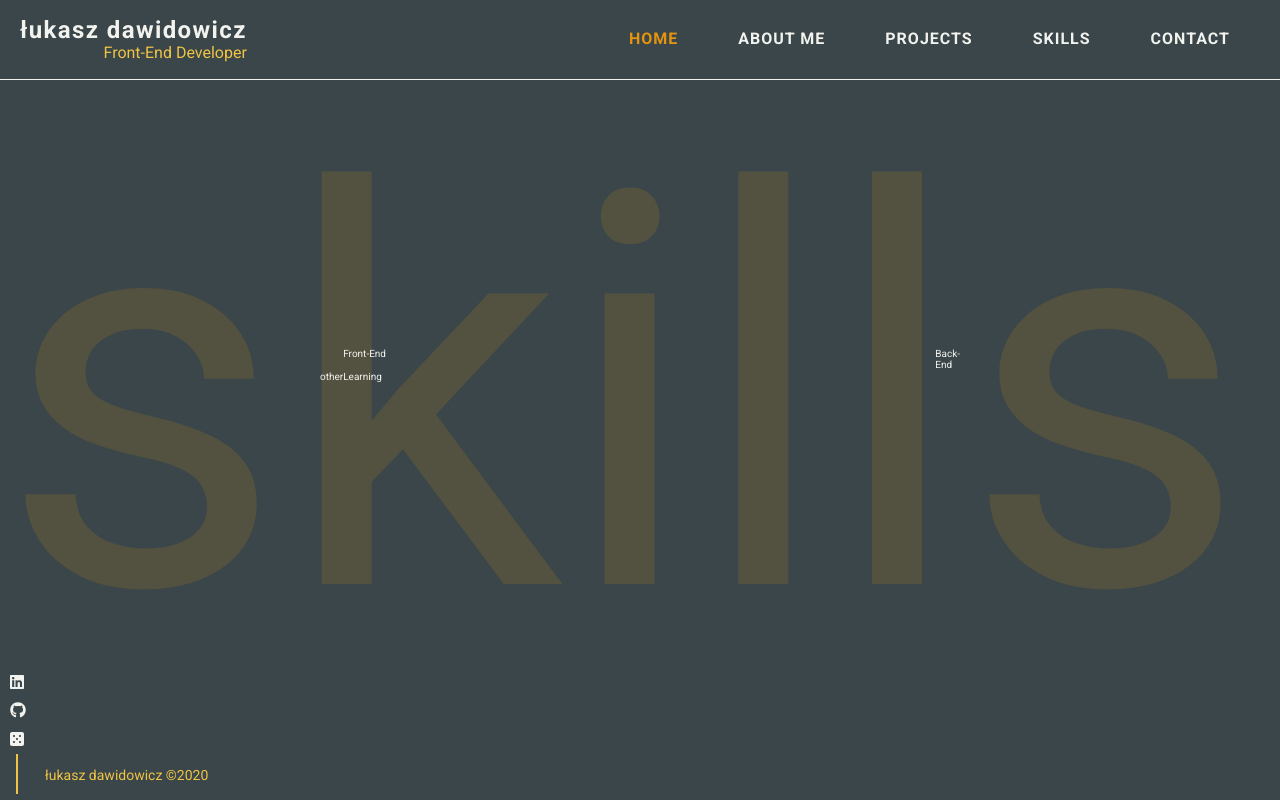
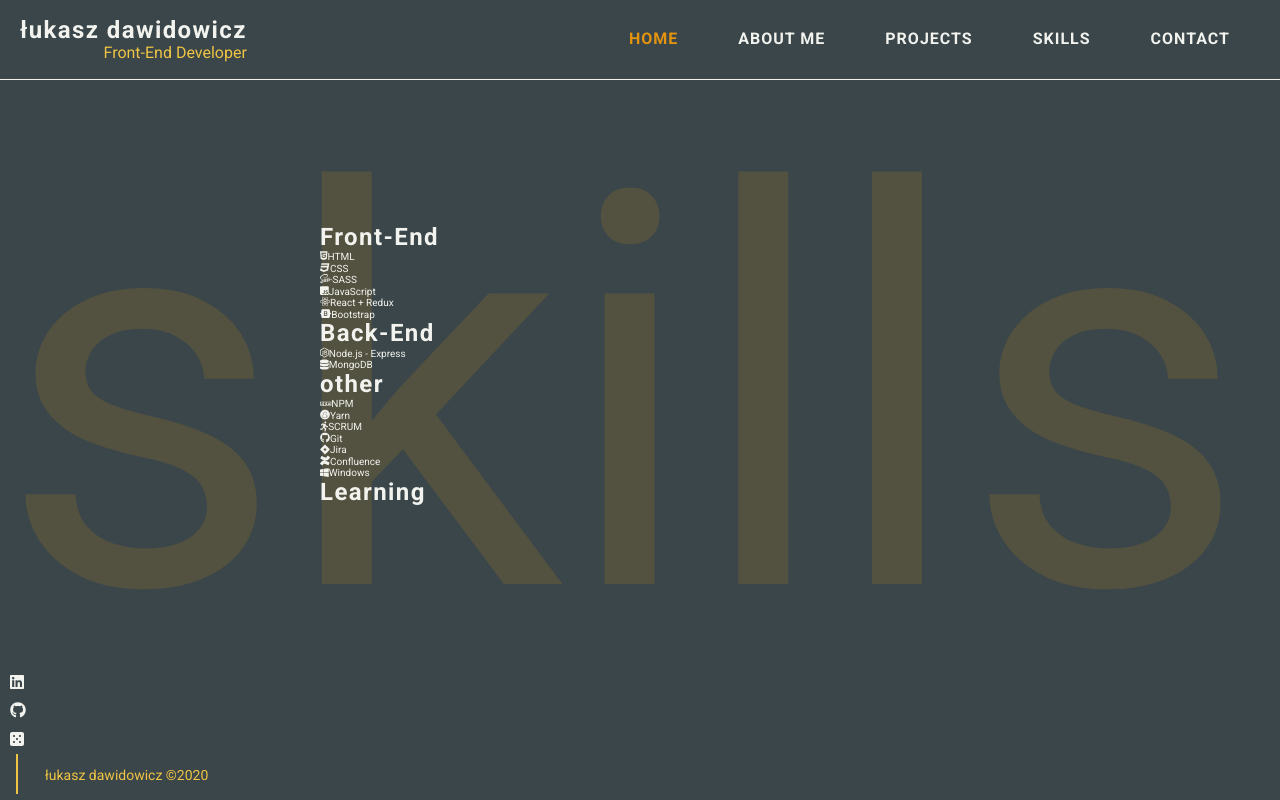
Before and after one commit to shivetay/LD_portfolio, a React (Create React App) app: page /skills in a window 1280 px wide. Built offline with nearby package versions, Linux system fonts and the light colour scheme.

Commit message:
add icons and descriptions

```diff
--- a/src/components/views/Skills/Skills.js
+++ b/src/components/views/Skills/Skills.js
@@ -1,6 +1,24 @@
 import React from 'react';
 
 import './Skills.scss';
+
+import { FontAwesomeIcon } from '@fortawesome/react-fontawesome';
+import {
+  faJsSquare,
+  faHtml5,
+  faCss3,
+  faSass,
+  faReact,
+  faNodeJs,
+  faGithub,
+  faNpm,
+  faYarn,
+  faJira,
+  faConfluence,
+  faBootstrap,
+  faWindows,
+} from '@fortawesome/free-brands-svg-icons';
+import { faDatabase, faRunning } from '@fortawesome/free-solid-svg-icons';
 
 const Skills = () => {
   return (
@@ -8,10 +26,78 @@ const Skills = () => {
       <div className='Skills__Container'>
         <span className='Skills-bg'>skills</span>
         <div className='Skills__Content grid'>
-          <div className='Skills__Content-front'>Front-End</div>
-          <div className='Skills__Content-back'>Back-End</div>
-          <div className='Skills__Content-other'>other</div>
-          <div className='Skills__Content-learn'>Learning</div>
+          <div className='Skills__Content-front'>
+            <h3>Front-End</h3>
+            <div>
+              <FontAwesomeIcon icon={faHtml5} />
+              <span className='Skills-span'>HTML</span>
+            </div>
+            <div>
+              <FontAwesomeIcon icon={faCss3} />
+              <span className='Skills-span'>CSS</span>
+            </div>
+            <div>
+              <FontAwesomeIcon icon={faSass} />
+              <span className='Skills-span'>SASS</span>
+            </div>
+            <div>
+              <FontAwesomeIcon icon={faJsSquare} />
+              <span className='Skills-span'>JavaScript</span>
+            </div>
+            <div>
+              <FontAwesomeIcon icon={faReact} />
+              <span className='Skills-span'>React + Redux</span>
+            </div>
+            <div>
+              <FontAwesomeIcon icon={faBootstrap} />
+              <span className='Skills-span'>Bootstrap</span>
+            </div>
+          </div>
+          <div className='Skills__Content-back'>
+            <h3>Back-End</h3>
+            <div>
+              <FontAwesomeIcon icon={faNodeJs} />
+              <span className='Skills-span'>Node.js - Express</span>
+            </div>
+            <div>
+              <FontAwesomeIcon icon={faDatabase} />
+              <span className='Skills-span'>MongoDB</span>
+            </div>
+          </div>
+          <div className='Skills__Content-other'>
+            <h3>other</h3>
+            <div>
+              <FontAwesomeIcon icon={faNpm} />
+              <span className='Skills-span'>NPM</span>
+            </div>
+            <div>
+              <FontAwesomeIcon icon={faYarn} />
+              <span className='Skills-span'>Yarn</span>
+            </div>
+            <div>
+              <FontAwesomeIcon icon={faRunning} />
+              <span className='Skills-span'>SCRUM</span>
+            </div>
+            <div>
+              <FontAwesomeIcon icon={faGithub} />
+              <span className='Skills-span'>Git</span>
+            </div>
+            <div>
+              <FontAwesomeIcon icon={faJira} />
+              <span className='Skills-span'>Jira</span>
+            </div>
+            <div>
+              <FontAwesomeIcon icon={faConfluence} />
+              <span className='Skills-span'>Confluence</span>
+            </div>
+            <div>
+              <FontAwesomeIcon icon={faWindows} />
+              <span className='Skills-span'>Windows</span>
+            </div>
+          </div>
+          <div className='Skills__Content-learn'>
+            <h3>Learning</h3>
+          </div>
         </div>
       </div>
     </section>
--- a/src/components/views/Skills/Skills.scss
+++ b/src/components/views/Skills/Skills.scss
@@ -17,6 +17,19 @@
     z-index: 99;
     &-front {
       grid-column: center-start / center-end;
+      grid-row: 1 / 1;
+    }
+    &-back {
+      grid-column: center-start / center-end;
+      grid-row: 2 / 2;
+    }
+    &-other {
+      grid-column: center-start / center-end;
+      grid-row: 3 / 3;
+    }
+    &-learn {
+      grid-column: center-start / center-end;
+      grid-row: 4 / 4;
     }
   }
 }
```
Also changed, not shown: src/styles/components.scss (+3 -4 lines).
